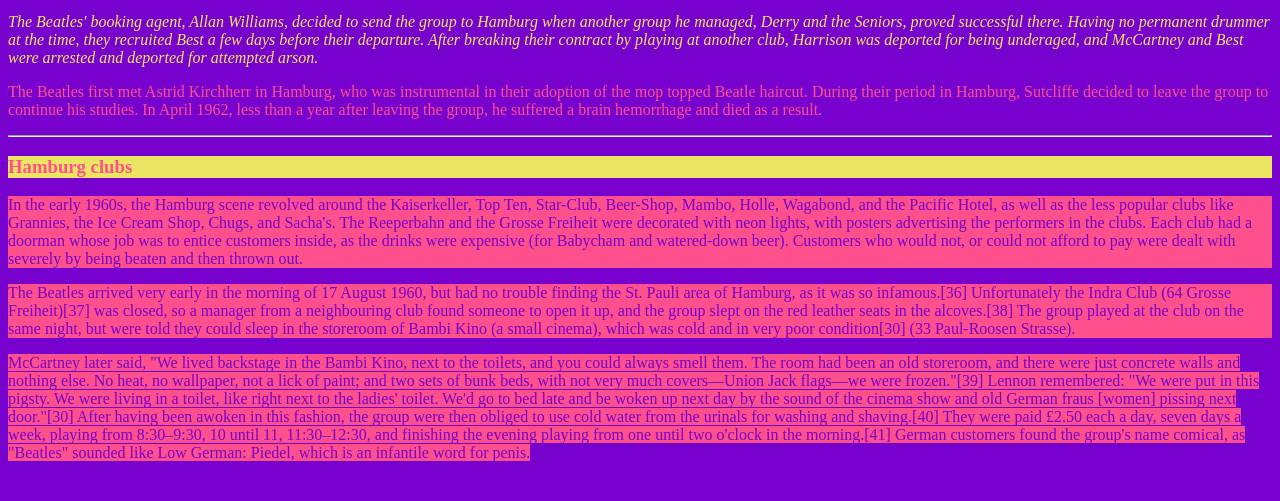
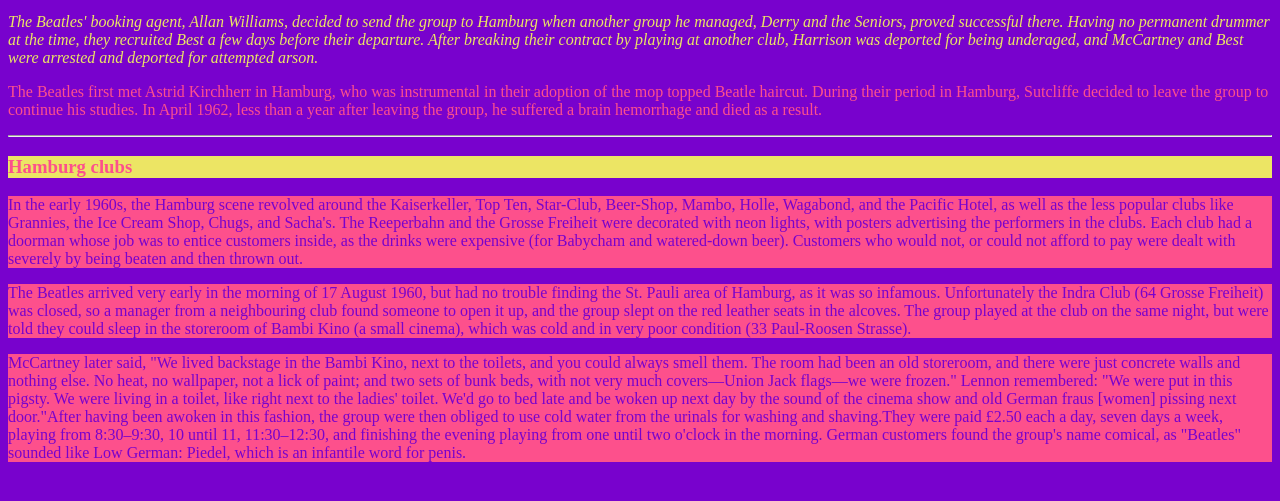
Before and after one commit to D02-1/favourite-person-camilamkp, a plain HTML site: page index.html in a window 1280 px wide. Shown: the part 137-638 px from the top of the page. Drawn offline with Linux system fonts and the light colour scheme.

Commit message:
letzte P changes index.html

```diff
--- a/index.html
+++ b/index.html
@@ -33,12 +33,12 @@
 </p>
 
 <p class="anders">
-    The Beatles arrived very early in the morning of 17 August 1960, but had no trouble finding the St. Pauli area of Hamburg, as it was so infamous.[36] Unfortunately the Indra Club (64 Grosse Freiheit)[37] was closed, so a manager from a neighbouring club found someone to open it up, and the group slept on the red leather seats in the alcoves.[38] The group played at the club on the same night, but were told they could sleep in the storeroom of Bambi Kino (a small cinema), which was cold and in very poor condition[30] (33 Paul-Roosen Strasse).
+    The Beatles arrived very early in the morning of 17 August 1960, but had no trouble finding the St. Pauli area of Hamburg, as it was so infamous. Unfortunately the Indra Club (64 Grosse Freiheit) was closed, so a manager from a neighbouring club found someone to open it up, and the group slept on the red leather seats in the alcoves. The group played at the club on the same night, but were told they could sleep in the storeroom of Bambi Kino (a small cinema), which was cold and in very poor condition (33 Paul-Roosen Strasse).
 </p>
 
-<class class="anders">
-McCartney later said, "We lived backstage in the Bambi Kino, next to the toilets, and you could always smell them. The room had been an old storeroom, and there were just concrete walls and nothing else. No heat, no wallpaper, not a lick of paint; and two sets of bunk beds, with not very much covers—Union Jack flags—we were frozen."[39] Lennon remembered: "We were put in this pigsty. We were living in a toilet, like right next to the ladies' toilet. We'd go to bed late and be woken up next day by the sound of the cinema show and old German fraus [women] pissing next door."[30] After having been awoken in this fashion, the group were then obliged to use cold water from the urinals for washing and shaving.[40] They were paid £2.50 each a day, seven days a week, playing from 8:30–9:30, 10 until 11, 11:30–12:30, and finishing the evening playing from one until two o'clock in the morning.[41] German customers found the group's name comical, as "Beatles" sounded like Low German: Piedel, which is an infantile word for penis.
-</class>
+<p class="anders">
+McCartney later said, "We lived backstage in the Bambi Kino, next to the toilets, and you could always smell them. The room had been an old storeroom, and there were just concrete walls and nothing else. No heat, no wallpaper, not a lick of paint; and two sets of bunk beds, with not very much covers—Union Jack flags—we were frozen." Lennon remembered: "We were put in this pigsty. We were living in a toilet, like right next to the ladies' toilet. We'd go to bed late and be woken up next day by the sound of the cinema show and old German fraus [women] pissing next door."After having been awoken in this fashion, the group were then obliged to use cold water from the urinals for washing and shaving.They were paid £2.50 each a day, seven days a week, playing from 8:30–9:30, 10 until 11, 11:30–12:30, and finishing the evening playing from one until two o'clock in the morning. German customers found the group's name comical, as "Beatles" sounded like Low German: Piedel, which is an infantile word for penis.
+</p>
 
 </body>
 </html>
```
